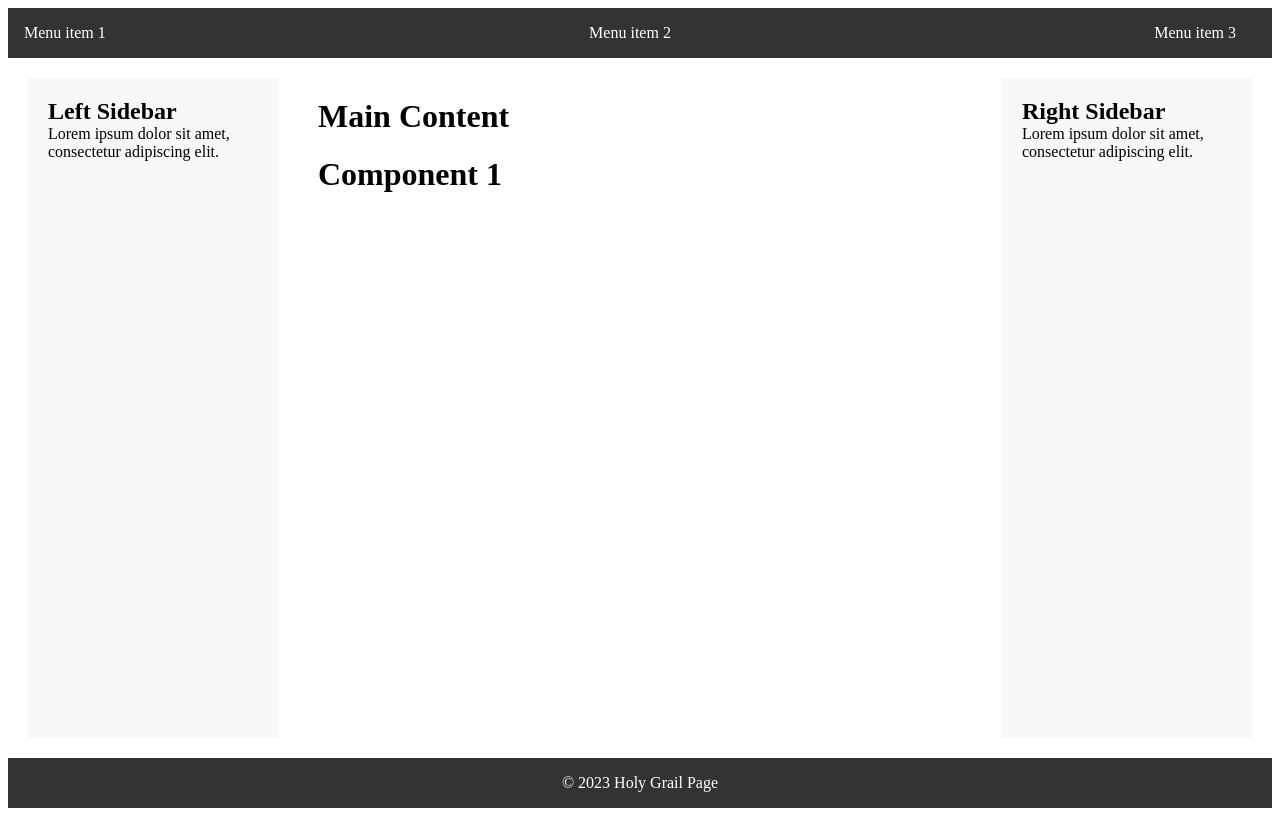
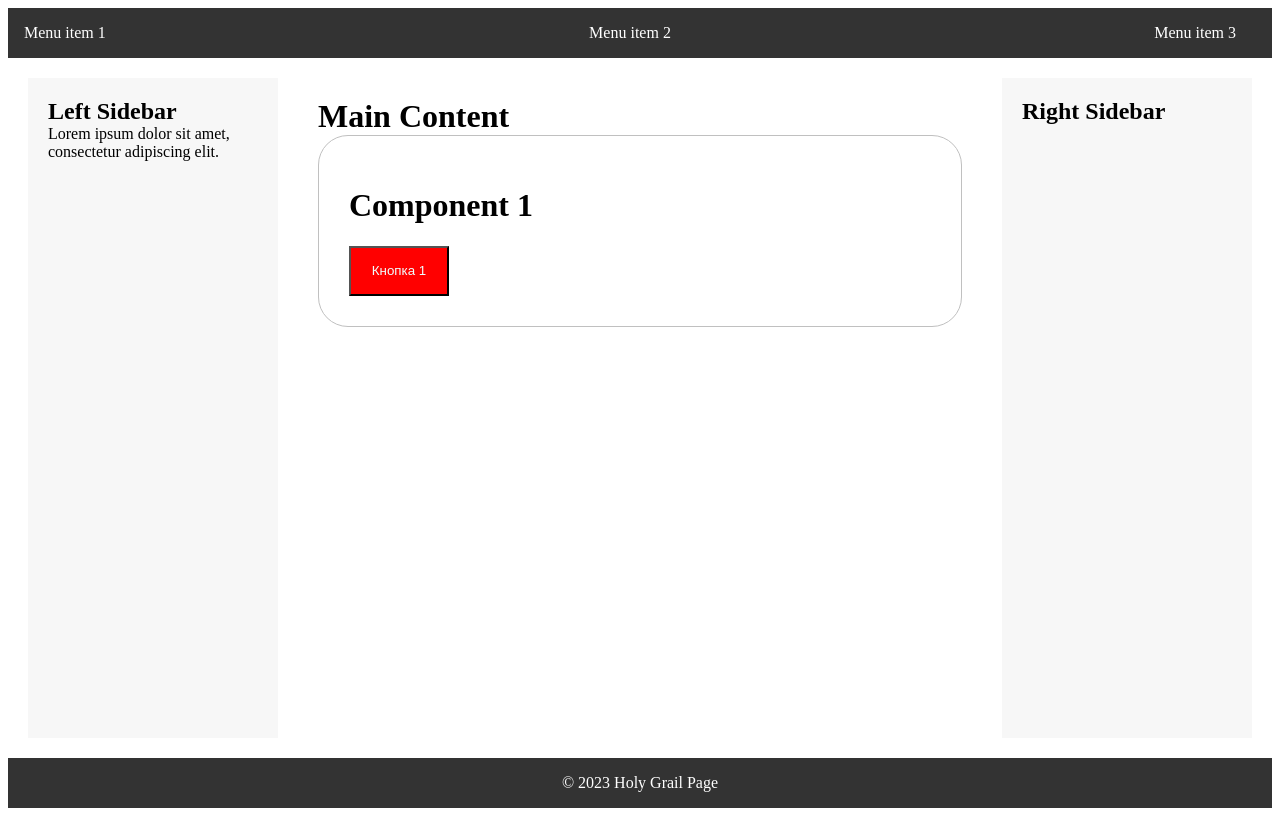
Before and after one commit to vlakondra/svelte_01, a Svelte app: page / in a window 1280 px wide. Built offline with nearby package versions, Linux system fonts and the light colour scheme.

Commit message:
Three Comps & Detector

```diff
--- a/src/App.svelte
+++ b/src/App.svelte
@@ -3,17 +3,34 @@ import Comp1 from './lib/Comp1.svelte'
 import Comp2 from './lib/Comp2.svelte'
 import Comp3 from './lib/Comp3.svelte'
 
+import DetectMessage from './lib/Detector.svelte'
+
+//Массив объектов, содержащий ссылки на 3 компонента
 const options = [
 		{  component: Comp1 },
 		{  component: Comp2 },
     {  component: Comp3 },
 	];
 
+  let selected = options[0]; //компонент по умолчанию
+
   function SelectComp(idcomp){
-     selected=options[idcomp]
+    //Функция вызывается из верхнего меню и определяет
+    //выбранный пользователем компонент
+     selected = options[idcomp]
   }
 
-  let selected = options[0];
+
+
+  let current_message;
+
+  function SendMessage(mess){
+    //функция вызывается из компонентов Comp1, Comp2 и Comp3
+    //Каждый из них формирует свое сообщение, к-е передается
+    //через аргумент mess  и определяет переменную current_message.
+    //Current_message передается в компонент Detector через prop messagefrom
+     current_message = mess
+  }
 
 </script>
 
@@ -39,12 +56,17 @@ const options = [
     <div class="main-content">
       <!-- Main content area -->
       <h1>Main Content</h1>
-      <svelte:component this={selected.component} />
+
+      <!-- Динамические компоненты -->
+      <svelte:component
+         this={selected.component}
+         app_function={SendMessage} />
+
     </div>
     <div class="right-sidebar">
       <!-- Right sidebar content -->
       <h2>Right Sidebar</h2>
-      <p>Lorem ipsum dolor sit amet, consectetur adipiscing elit.</p>
+      <DetectMessage messagefrom={current_message}/>
     </div>
   </div>
   <footer>
--- a/src/lib/Comp1.svelte
+++ b/src/lib/Comp1.svelte
@@ -1,3 +1,26 @@
+<script>
+    export let app_function
+</script>
+
+<div class='wrapper'>
 <h1>
     Component 1
 </h1>
+<div>
+    <button on:click={()=>app_function('Сообщение от Comp1')}>Кнопка 1</button>
+</div>
+</div>
+
+<style>
+    button{
+        width: 100px;
+        height:50px;
+        background-color: red;
+        color:azure
+    }
+    .wrapper{
+        border:1px solid silver;
+        border-radius: 30px;
+        padding:30px;
+    }
+</style>
--- a/src/lib/Comp2.svelte
+++ b/src/lib/Comp2.svelte
@@ -1,3 +1,27 @@
+<script>
+    export let app_function
+</script>
+
+<div class='wrapper'>
 <h1>
     Component 2
 </h1>
+
+<div>
+    <button on:click={()=>app_function('Сообщение от Comp2')}>Кнопка 2</button>
+</div>
+</div>
+
+<style>
+    button{
+        width: 100px;
+        height:50px;
+        background-color: blue;
+        color:azure
+    }
+    .wrapper{
+        border:1px solid silver;
+        border-radius: 30px;
+        padding:30px;
+    }
+</style>
--- a/src/lib/Comp3.svelte
+++ b/src/lib/Comp3.svelte
@@ -1,3 +1,26 @@
+<script>
+    export let app_function
+</script>
+
+<div class='wrapper'>
 <h1>
     Component 3
 </h1>
+<div>
+    <button on:click={()=>app_function('Сообщение от Comp3')}>Кнопка 3</button>
+</div>
+</div>
+
+<style>
+    button{
+        width: 100px;
+        height:50px;
+        background-color: green;
+        color:azure
+    }
+    .wrapper{
+        border:1px solid silver;
+        border-radius: 30px;
+        padding:30px;
+    }
+</style>
--- /dev/null
+++ b/src/lib/Detector.svelte
@@ -0,0 +1,15 @@
+<script>
+    export let messagefrom;
+</script>
+
+<h2 class="message">
+    {#if messagefrom}
+        {messagefrom}
+    {/if}
+</h2>
+
+<style>
+    .message {
+        letter-spacing: 3px;
+    }
+</style>
```
